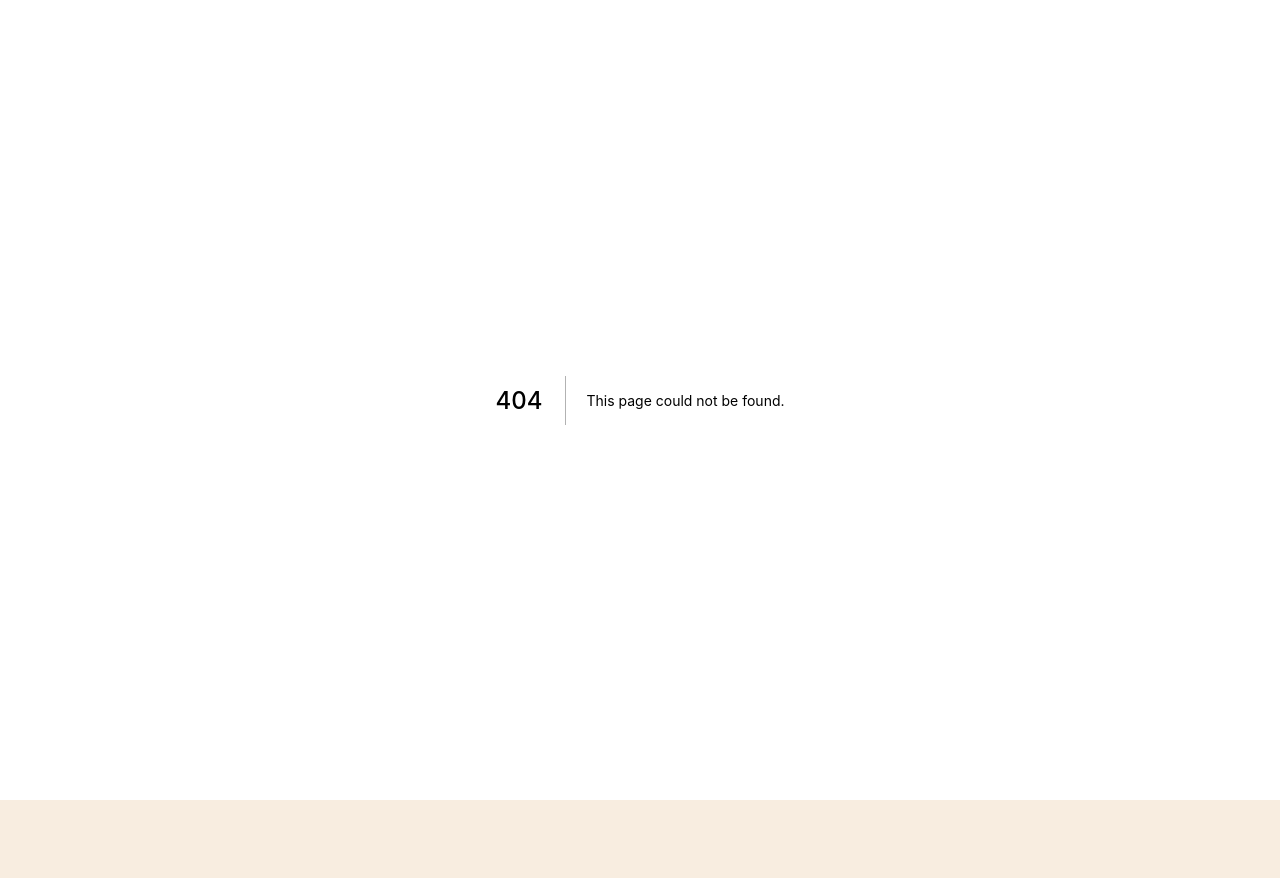
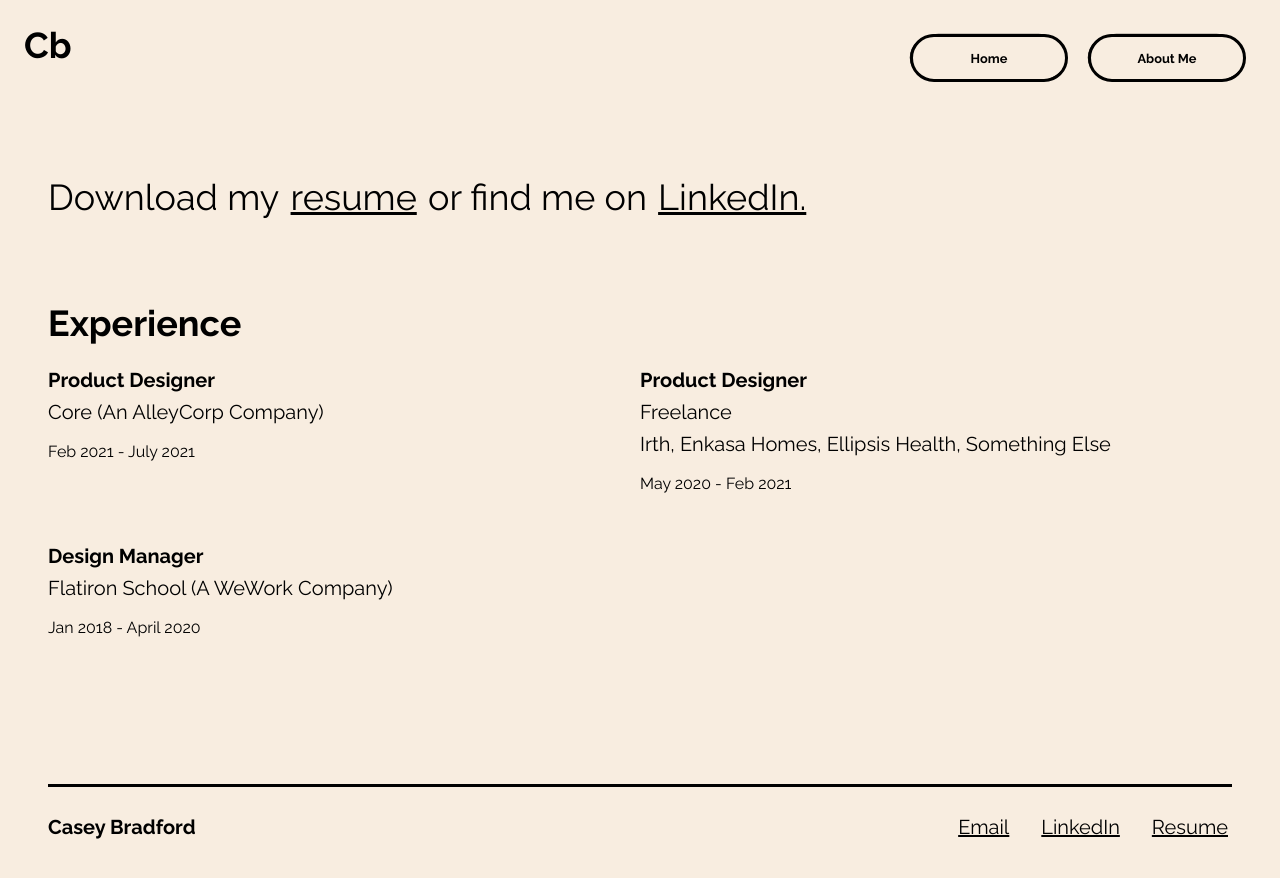
Before and after one commit to hottinet/casey-site-v2, a Next.js app: page /about in a window 1280 px wide. Before the commit this address had no page. Shown: the top 878 px of the page. Before the commit the page ends 800 px from the top, so only its background shows below. Built offline with nearby package versions, Linux system fonts and the light colour scheme.

Commit message:
Aboutr page start

```diff
--- a/src/components/meta/AuthOverlay.tsx
+++ b/src/components/meta/AuthOverlay.tsx
@@ -1,9 +1,11 @@
 import styled from '@emotion/styled';
 import { ChangeEventHandler, useContext, useState } from 'react';
 
+import NextProjectPickle from '~/components/pickles/NextProjectPickle';
 import Heading from '~/components/typography/Heading';
 import { AuthContext } from '~/contexts/authContext';
 
+import Box from '../box/Box';
 import FlexBox from '../box/FlexBox';
 import TextButton from '../buttons/TextButton';
 
@@ -38,6 +40,7 @@ const AuthOverlay: React.FC = () => {
   };
 
   return (
+    <Box>
       <FlexBox center column mb={80}>
         <Heading>A password is required to view this page</Heading>
         <Input
@@ -48,6 +51,10 @@ const AuthOverlay: React.FC = () => {
         />
         <TextButton label="Submit" type="submit" onClick={onSubmit} />
       </FlexBox>
+      <FlexBox justifyContent="flex-end" mt={128}>
+        <NextProjectPickle nextProjectPath="/" />
+      </FlexBox>
+    </Box>
   );
 };
 export default AuthOverlay;
--- a/src/constants/routing.ts
+++ b/src/constants/routing.ts
@@ -6,5 +6,6 @@ export const CORE_PROGRAMS = '/core-programs';
 export const CORE_SESSIONS = '/core-sessions';
 export const IRTH_ROUTE = '/irth';
 export const HOME_ROUTE = '/';
+export const ABOUT_ROUTE = '/about';
 
 export const RESTRICTED_ROUTES = [CUSTOMER_DISCOVERY_ROUTE];
--- /dev/null
+++ b/src/pages/about.tsx
@@ -0,0 +1,49 @@
+import Box from '~/components/box/Box';
+import GridBox from '~/components/box/GridBox';
+import Link from '~/components/Link';
+import Layout from '~/components/meta/Layout';
+import Body from '~/components/typography/Body';
+import Heading from '~/components/typography/Heading';
+import Title from '~/components/typography/Title';
+
+const AboutMe: React.FC = () => (
+  <Layout>
+    <Box mb={80} mx={48}>
+      <Title mb={8}>
+        Download my&thinsp;
+        <Link href="https://core.fitness/">resume</Link>
+        &thinsp;or find me on&thinsp;
+        <Link href="https://core.fitness/">LinkedIn.</Link>
+      </Title>
+    </Box>
+    <Box mx={48}>
+      <Title bold>Experience</Title>
+      <GridBox>
+        <Box>
+          <Heading bold mb={8}>
+            Product Designer
+          </Heading>
+          <Heading>Core &#40;An AlleyCorp Company&#41;</Heading>
+          <Body>Feb 2021 - July 2021</Body>
+        </Box>
+        <Box>
+          <Heading bold mb={8}>
+            Product Designer
+          </Heading>
+          <Heading mb={8}>Freelance</Heading>
+          <Heading>Irth, Enkasa Homes, Ellipsis Health, Something Else</Heading>
+          <Body>May 2020 - Feb 2021</Body>
+        </Box>
+        <Box>
+          <Heading bold mb={8}>
+            Design Manager
+          </Heading>
+          <Heading>Flatiron School &#40;A WeWork Company&#41;</Heading>
+          <Body>Jan 2018 - April 2020</Body>
+        </Box>
+      </GridBox>
+    </Box>
+  </Layout>
+);
+
+export default AboutMe;
```
Also changed, not shown: src/pages/index.tsx (+36 -26 lines). Lines whose indentation alone changed are shown as unchanged.
